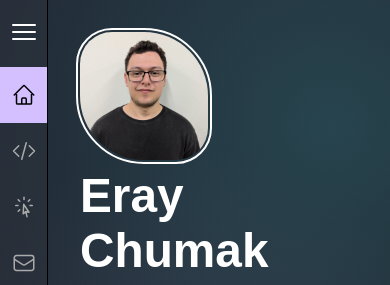
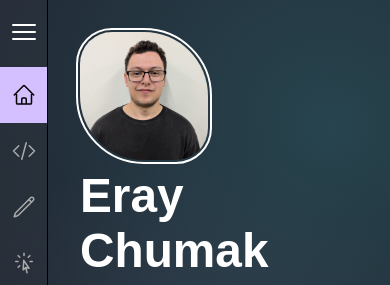
Before and after one commit to eraychumak/portfolio, a Next.js app: page / in a window 390 px wide. Shown: the top 285 px of the page. Built offline with nearby package versions, Linux system fonts and the light colour scheme; a web font is replaced by a local one.

Commit message:
feat: add mobile

```diff
--- a/src/_components/Sidebar.js
+++ b/src/_components/Sidebar.js
@@ -44,6 +44,9 @@ export default function Sidebar() {
           <Link href="/projects/dev" className={isActive("/projects/dev", pathname)}>
             <CodeBracketIcon width="1.5rem"/>
           </Link>
+          <Link href="/writing" className={isActive("/writing", pathname)}>
+            <PencilIcon width="1.5rem"/>
+          </Link>
           <Link href="#">
             <CursorArrowRaysIcon width="1.5rem"/>
           </Link>
@@ -66,7 +69,7 @@ export default function Sidebar() {
             <CodeBracketIcon width="1rem"/>
             <p>Development</p>
           </Link>
-          <Link href="/writing">
+          <Link href="/writing" className={isActive("/writing", pathname)}>
             <PencilIcon width="1rem"/>
             <p>Writing</p>
           </Link>
```
